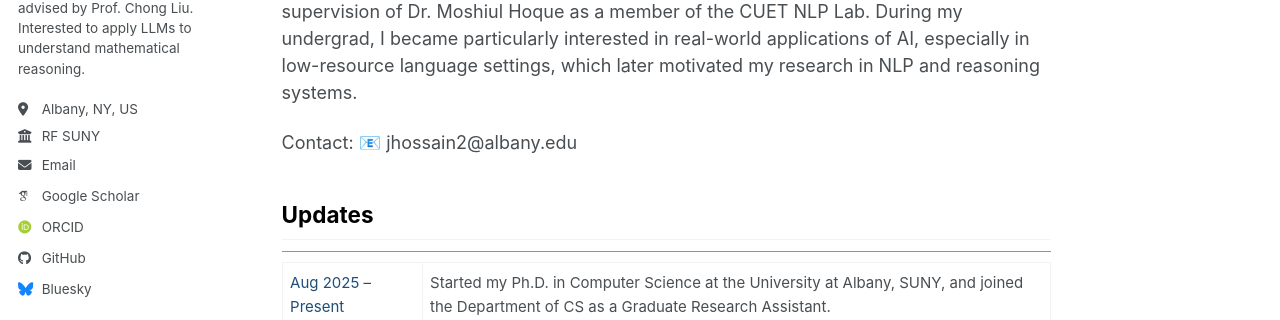
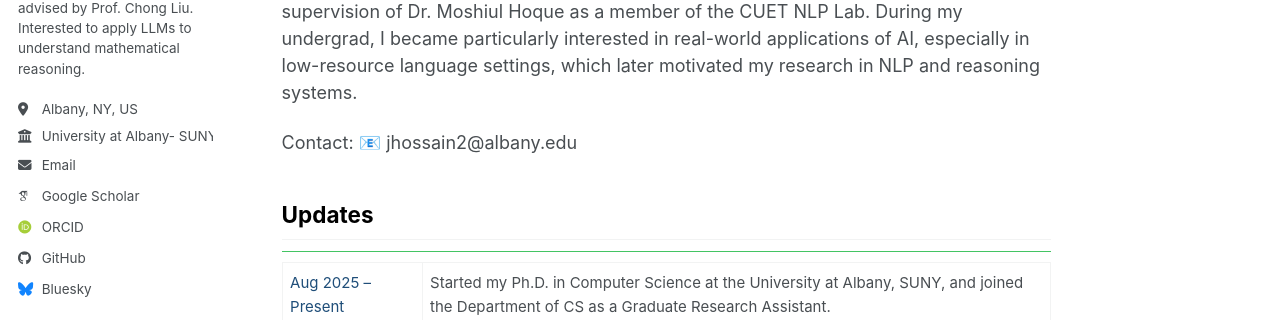
Before and after one commit to Jawad039/jawad039.github.io, a Jekyll site: the page built from _pages/about.md, in a window 1280 px wide. Shown: the part 358-678 px from the top of the page. Built offline with Jekyll 4.4.1, drawn with Linux system fonts in a browser that asks for light colours; some web fonts are replaced; a script bundle is joined from its source files by our own code; library files that are not in the unit come from our copies.

Commit message:
Update _config.yml

```diff
--- a/_config.yml
+++ b/_config.yml
@@ -28,7 +28,7 @@ author:
   pronouns         : # example: "she/her"
   bio              : "PhD student at UAlbany, advised by Prof. Chong Liu. Interested to apply LLMs to understand mathematical reasoning."
   location         : "Albany, NY, US"
-  employer         : "RF SUNY"
+  employer         : "University at Albany- SUNY"
   uri              : # URL
   email            : "jawad.cuet.cse@gmail.com"
 
```
